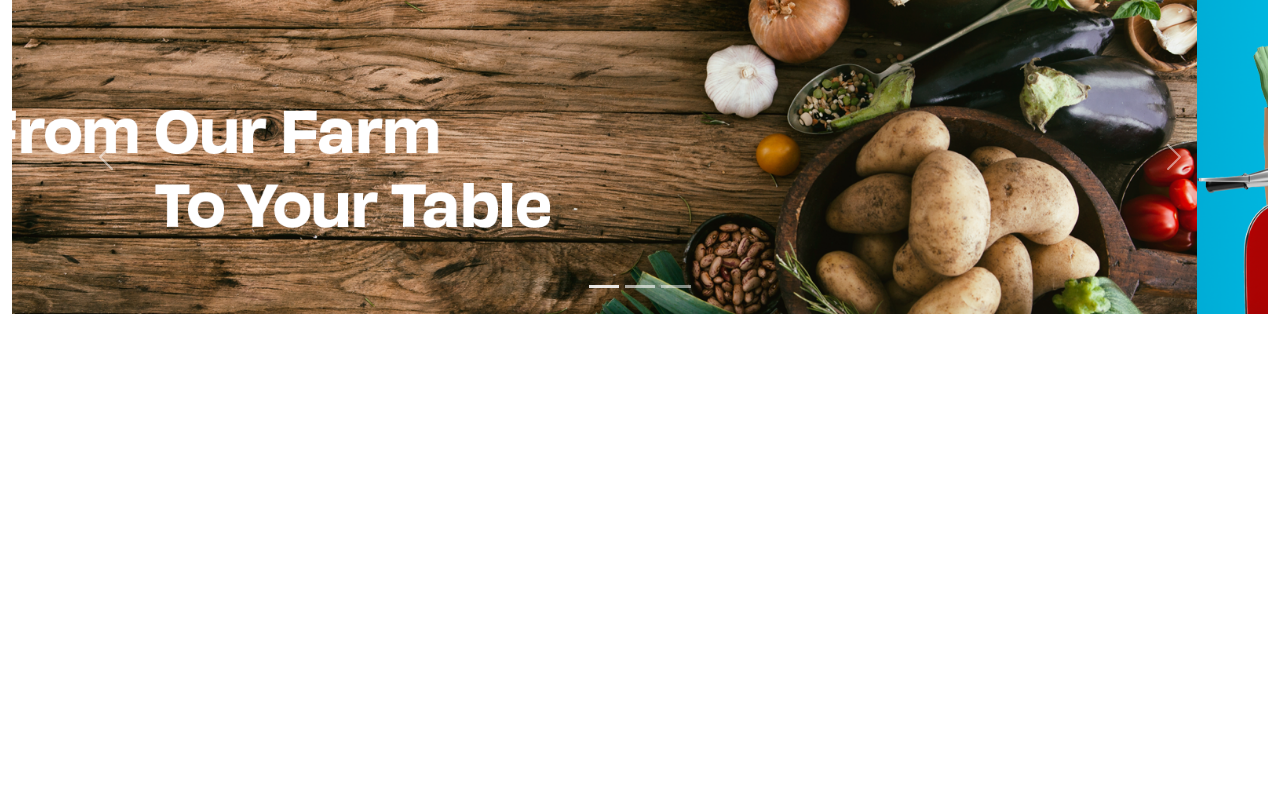
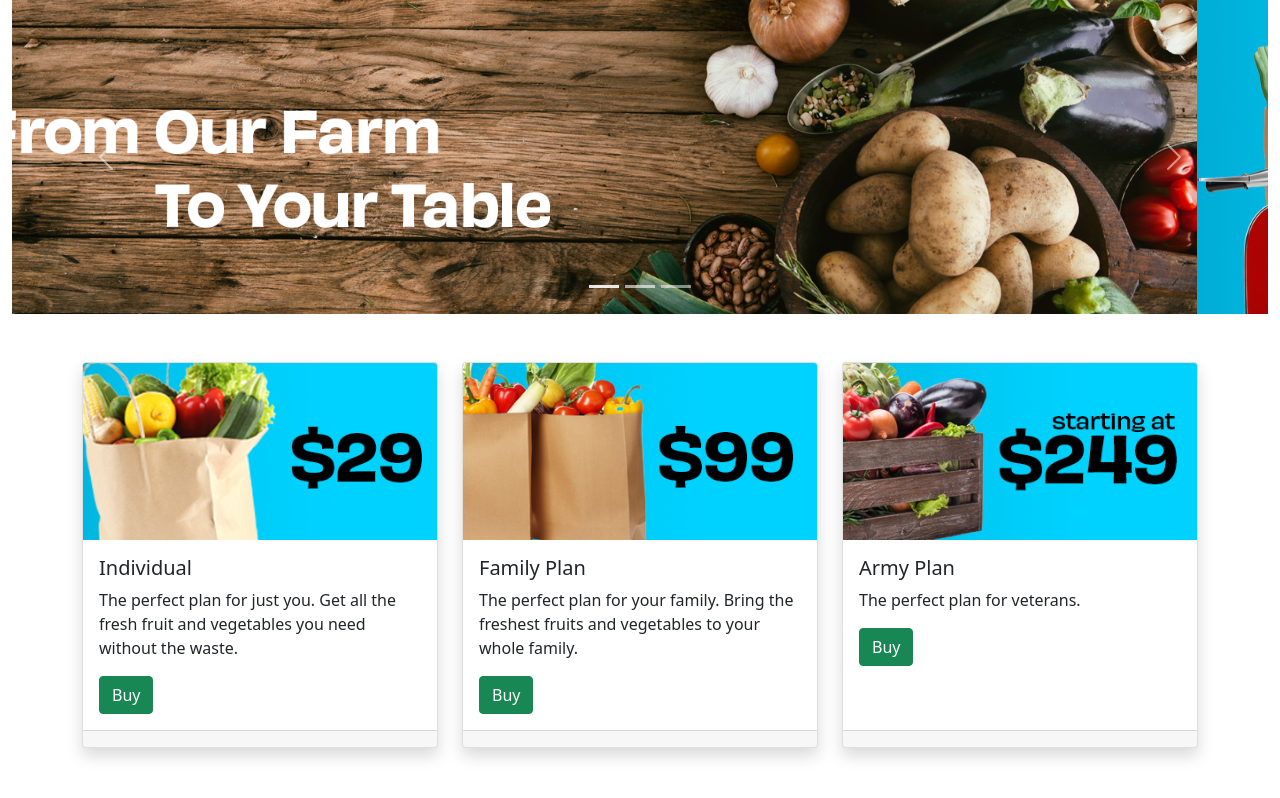
Before and after one commit to workwithraymond/Carousel, a plain HTML site: page index.html in a window 1280 px wide. Drawn offline with nearby package versions, Linux system fonts and the light colour scheme.

Commit message:
new changes
new changes in the cards

```diff
--- a/index.html
+++ b/index.html
@@ -43,6 +43,61 @@
             <span class="visually-hidden">Next</span>
            </button>
         </div>
+        <div class="container pt-5">
+            <div class="row row-cols-1 row-cols-md-3 g-4">
+                <div class="col">
+                    <div class="card h-100 shadow">
+                        <img src="img/indplan.png" class="card-img-top" alt="Individual Plan">
+                        <div class="card-body">
+                            <h5 class="card-title">
+                                Individual
+                            </h5>
+                            <p class="card-text">
+                                The perfect plan for just you. Get all the fresh fruit and vegetables you need without the waste.
+                            </p>
+                            <a href="#" class="btn btn-success">Buy</a>
+                        </div>
+                        <div class="card-footer">
+                            <small class="text-muted"></small>
+                        </div>
+                    </div>
+                </div>
+                <div class="col">
+                    <div class="card h-100 shadow">
+                        <img src="img/FamilyPlan.png" class="card-img-top" alt="Family Plan">
+                        <div class="card-body">
+                            <h5 class="card-title">
+                               Family Plan
+                            </h5>
+                            <p class="card-text">
+                                The perfect plan for your family. Bring the freshest fruits and vegetables to your whole family.
+                            </p>
+                            <a href="#" class="btn btn-success">Buy</a>
+                        </div>
+                        <div class="card-footer">
+                            <small class="text-muted"></small>
+                        </div>
+                    </div>
+                </div>
+                <div class="col">
+                    <div class="card h-100 shadow">
+                        <img src="img/armyplan.png" class="card-img-top" alt="Army Plan">
+                        <div class="card-body">
+                            <h5 class="card-title">
+                                Army Plan
+                            </h5>
+                            <p class="card-text">
+                                The perfect plan for veterans.
+                            </p>
+                            <a href="#" class="btn btn-success">Buy</a>
+                        </div>
+                        <div class="card-footer">
+                            <small class="text-muted"></small>
+                        </div>
+                    </div>
+                </div>
+            </div>
+        </div>
       </div>
 
     <!-- Bootstrap JS -->
```
